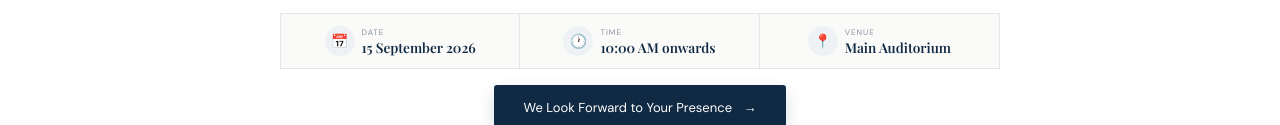
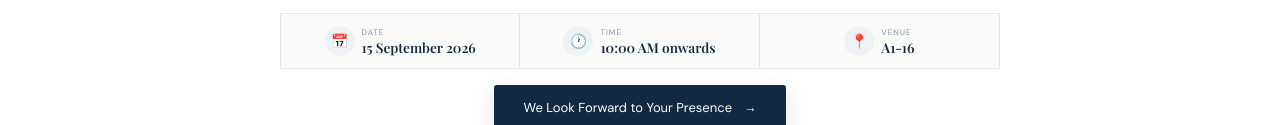
Before and after one commit to sumit1121-g/Teacher-LA, a plain HTML site: page index.html in a window 1280 px wide. Shown: the part 475-600 px from the top of the page. Drawn offline with nearby package versions, Linux system fonts and the light colour scheme.

Commit message:
Update index.html

```diff
--- a/index.html
+++ b/index.html
@@ -861,7 +861,7 @@ const CONFIG = {
             "10:00 AM onwards",
 
         venue:
-            "Main Auditorium"
+            "A1-16"
     }
 
 };
```
